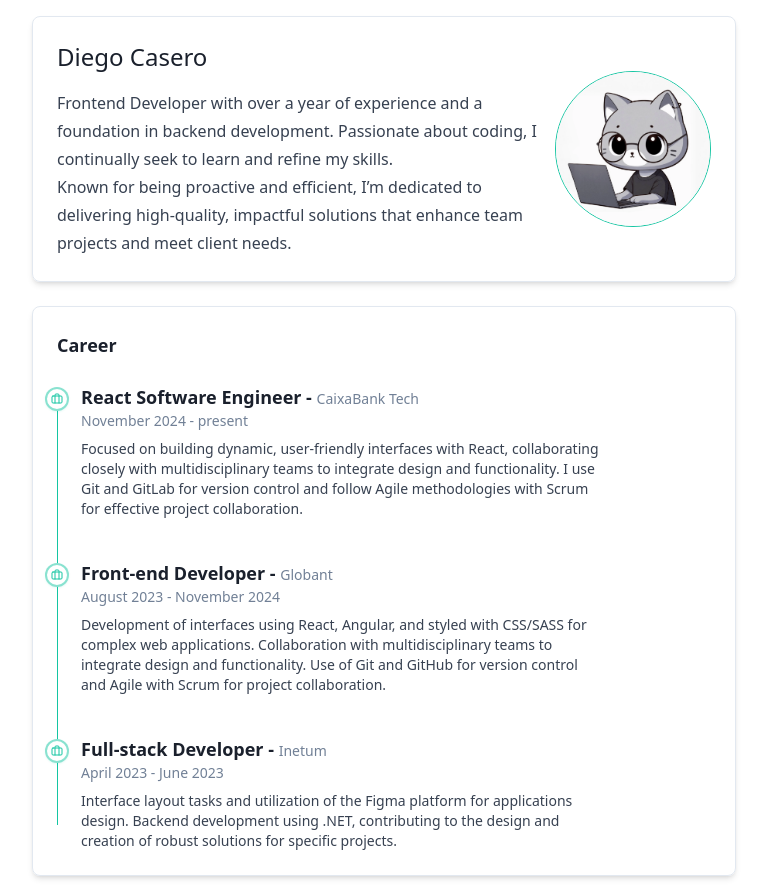
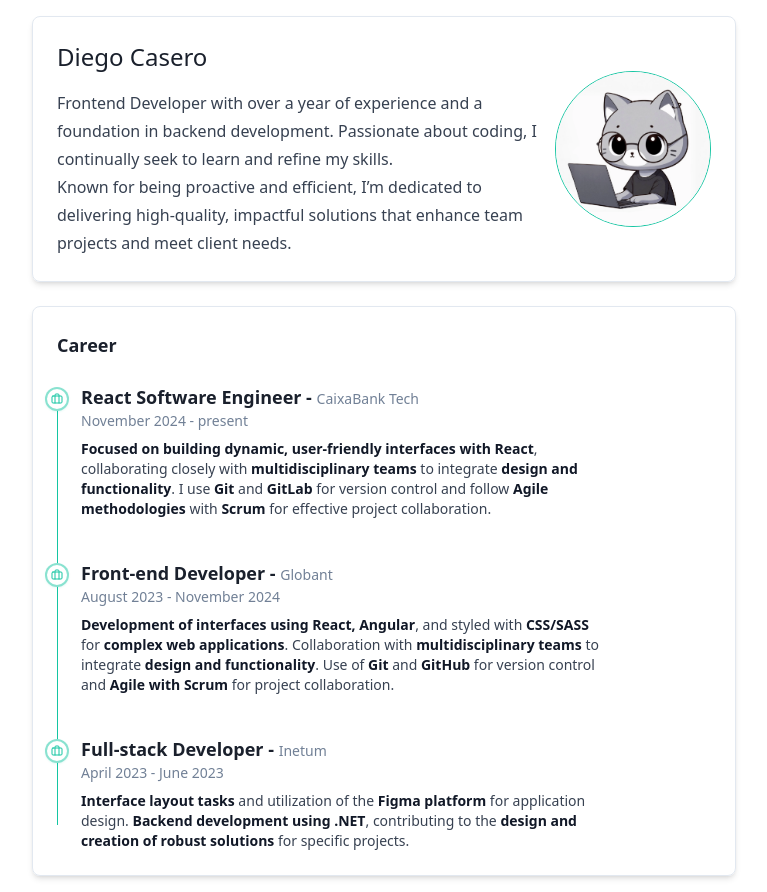
Before and after one commit to imcasero/my-website, an Astro site: page /about-me in a window 1280 px wide. Shown: the whole page, without its empty margins (256-1023 px from the left). Built offline with nearby package versions, Linux system fonts and the light colour scheme; Astro itself is replaced by a stand-in of ours.

Commit message:
feat: update markdowns file for experience

```diff
--- a/src/content/experiences/caixabank-tech.md
+++ b/src/content/experiences/caixabank-tech.md
@@ -16,4 +16,4 @@ techs:
   - "Scrum"
 ---
 
-Focused on building dynamic, user-friendly interfaces with React, collaborating closely with multidisciplinary teams to integrate design and functionality. I use Git and GitLab for version control and follow Agile methodologies with Scrum for effective project collaboration.
+**Focused on building dynamic, user-friendly interfaces with React**, collaborating closely with **multidisciplinary teams** to integrate **design and functionality**. I use **Git** and **GitLab** for version control and follow **Agile methodologies** with **Scrum** for effective project collaboration.
--- a/src/content/experiences/globant.md
+++ b/src/content/experiences/globant.md
@@ -19,4 +19,4 @@ techs:
   - "Scrum"
 ---
 
-Development of interfaces using React, Angular, and styled with CSS/SASS for complex web applications. Collaboration with multidisciplinary teams to integrate design and functionality. Use of Git and GitHub for version control and Agile with Scrum for project collaboration.
+**Development of interfaces using React, Angular**, and styled with **CSS/SASS** for **complex web applications**. Collaboration with **multidisciplinary teams** to integrate **design and functionality**. Use of **Git** and **GitHub** for version control and **Agile with Scrum** for project collaboration.
--- a/src/content/experiences/inetum.md
+++ b/src/content/experiences/inetum.md
@@ -15,4 +15,4 @@ techs:
   - "SQL"
 ---
 
-Interface layout tasks and utilization of the Figma platform for applications design. Backend development using .NET, contributing to the design and creation of robust solutions for specific projects.
+**Interface layout tasks** and utilization of the **Figma platform** for application design. **Backend development using .NET**, contributing to the **design and creation of robust solutions** for specific projects.
```
